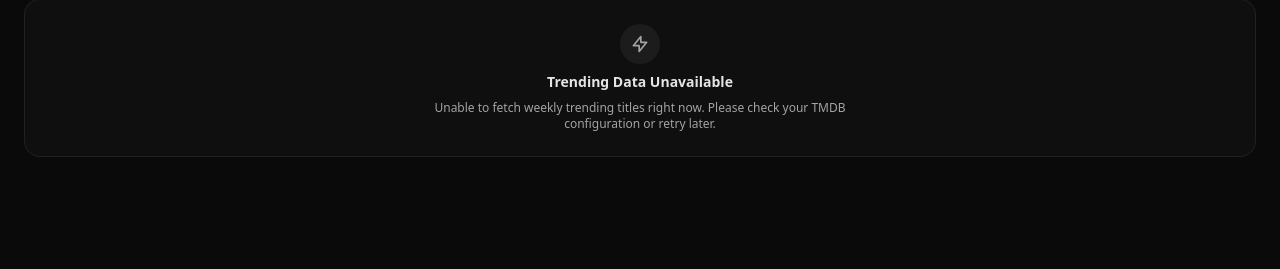
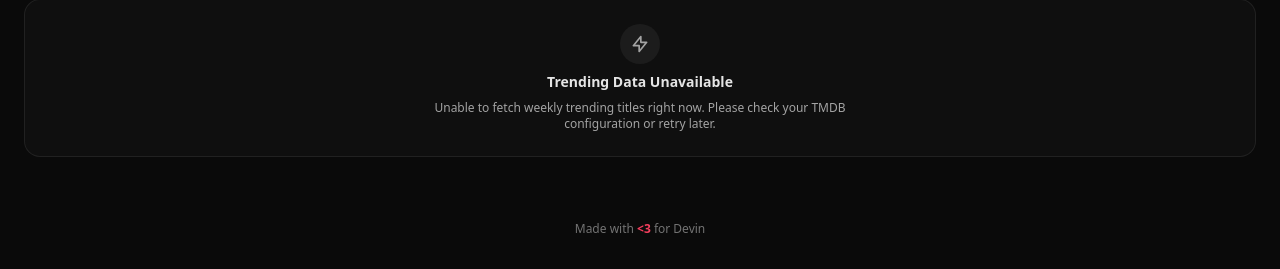
Before and after one commit to linuxguy421/devdb, a FastAPI app: template app/templates/index.html in a window 1280 px wide. Shown: the part 737-1006 px from the top of the page. Before the commit the page ends 894 px from the top, so only its background shows below. Run offline with FastAPI, Linux system fonts and the light colour scheme; the template is opened without the code that fills it, so the values that code supplies are empty; some libraries are stand-ins or nearby versions.

Commit message:
Add footer

```diff
--- a/app/templates/index.html
+++ b/app/templates/index.html
@@ -171,5 +171,8 @@
     </main>
 
     <div id="modal-container"></div>
+    <footer class="py-8 text-center text-xs text-neutral-500">
+        <p>Made with <span class="text-rose-500 font-bold">&lt;3</span> for Devin</p>
+    </footer>
 </body>
 </html>
```
